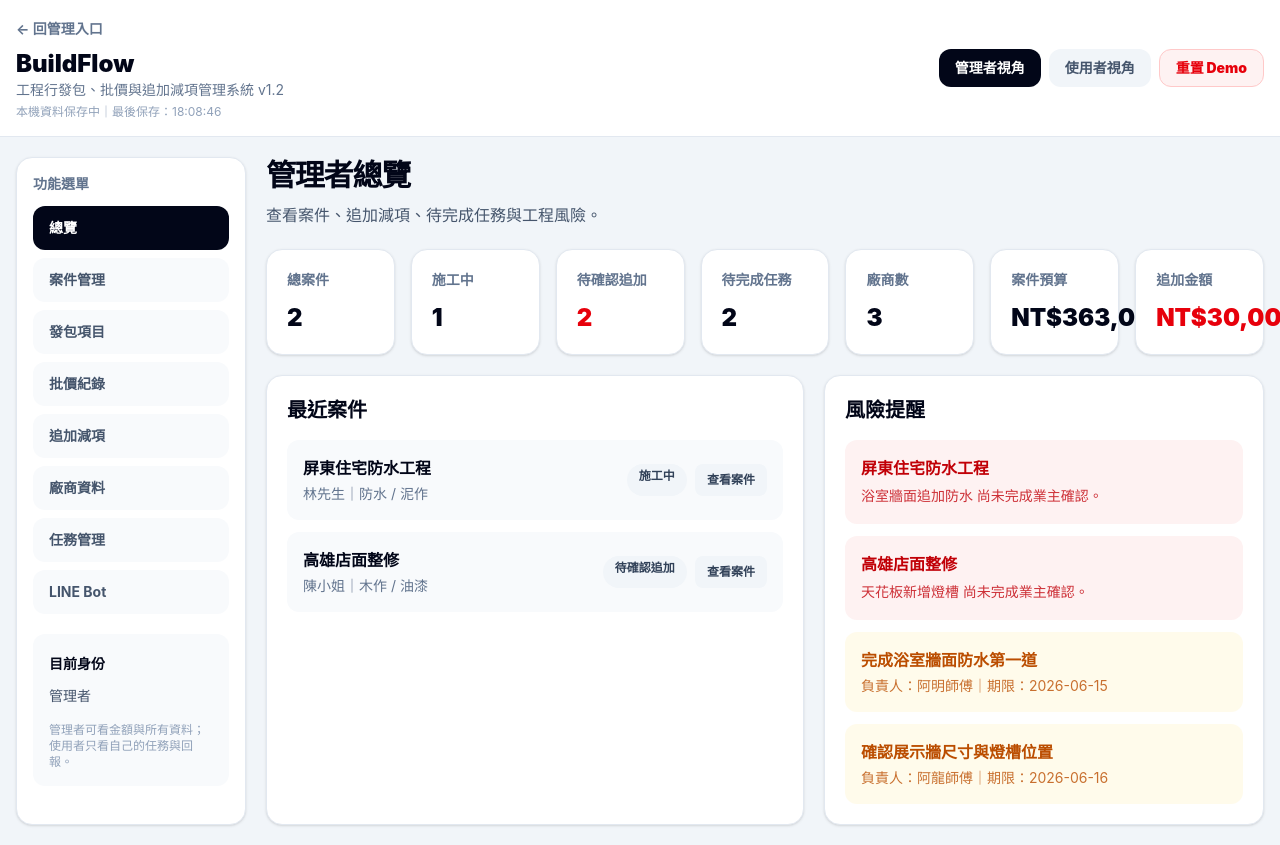
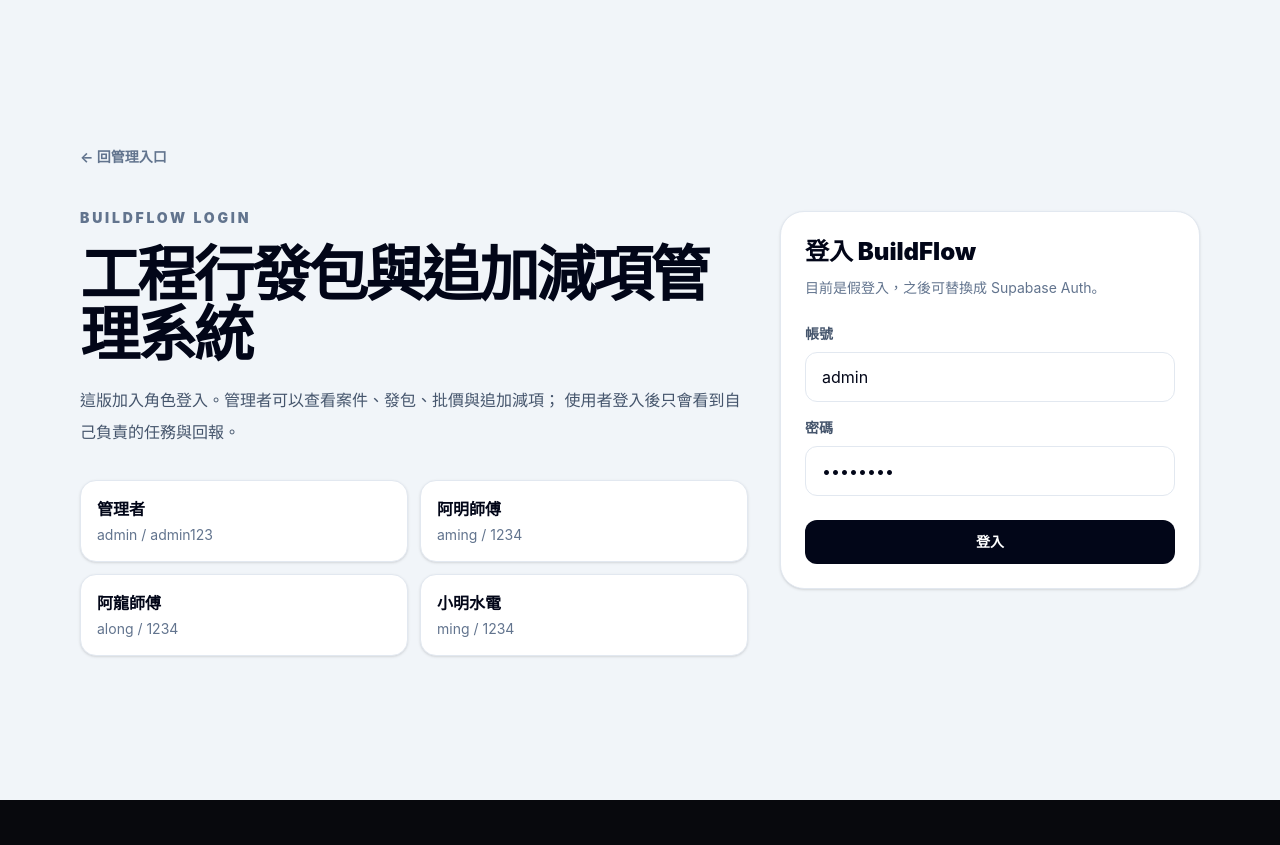
Before and after one commit to QingyuJin/qingyu-web-studio, a React (Vite) app: page /buildflow in a window 1280 px wide. After the commit the page ends 800 px from the top, so only its background shows below. Built offline with nearby package versions, Linux system fonts and the light colour scheme.

Commit message:
add buildflow role login and permissions

```diff
--- a/src/BuildFlow.jsx
+++ b/src/BuildFlow.jsx
@@ -1,15 +1,44 @@
 import { useEffect, useMemo, useState } from "react"
 import { Link } from "react-router-dom"
 
-const STORAGE_KEY = "buildflow_v1_2_data"
+const STORAGE_KEY = "buildflow_v1_3_data"
+const SESSION_KEY = "buildflow_v1_3_session"
 const today = new Date().toISOString().slice(0, 10)
 
 const demoData = {
   users: [
-    { id: "u-admin", name: "管理者", role: "admin", phone: "09xx-000-000" },
-    { id: "u-aming", name: "阿明師傅", role: "worker", phone: "09xx-123-456" },
-    { id: "u-along", name: "阿龍師傅", role: "worker", phone: "09xx-456-789" },
-    { id: "u-ming", name: "小明水電", role: "worker", phone: "09xx-888-666" },
+    {
+      id: "u-admin",
+      username: "admin",
+      password: "admin123",
+      name: "管理者",
+      role: "admin",
+      phone: "09xx-000-000",
+    },
+    {
+      id: "u-aming",
+      username: "aming",
+      password: "1234",
+      name: "阿明師傅",
+      role: "worker",
+      phone: "09xx-123-456",
+    },
+    {
+      id: "u-along",
+      username: "along",
+      password: "1234",
+      name: "阿龍師傅",
+      role: "worker",
+      phone: "09xx-456-789",
+    },
+    {
+      id: "u-ming",
+      username: "ming",
+      password: "1234",
+      name: "小明水電",
+      role: "worker",
+      phone: "09xx-888-666",
+    },
   ],
 
   projects: [
@@ -242,9 +271,8 @@ const changeStatuses = [
 
 function BuildFlow() {
   const [data, setData] = useState(loadInitialData)
-  const [viewRole, setViewRole] = useState("admin")
-  const [activeWorkerId, setActiveWorkerId] = useState("u-aming")
-  const [activeTab, setActiveTab] = useState("dashboard")
+  const [session, setSession] = useState(loadInitialSession)
+  const [activeTab, setActiveTab] = useState(session?.role === "worker" ? "worker" : "dashboard")
   const [activeProjectId, setActiveProjectId] = useState("")
   const [savedAt, setSavedAt] = useState("")
 
@@ -255,8 +283,17 @@ function BuildFlow() {
     setSavedAt(new Date().toLocaleTimeString("zh-TW", { hour12: false }))
   }, [data])
 
-  const currentWorker = users.find((user) => user.id === activeWorkerId)
-  const tabs = viewRole === "admin" ? adminTabs : workerTabs
+  useEffect(() => {
+    if (session) {
+      localStorage.setItem(SESSION_KEY, JSON.stringify(session))
+    } else {
+      localStorage.removeItem(SESSION_KEY)
+    }
+  }, [session])
+
+  const isAdmin = session?.role === "admin"
+  const isWorker = session?.role === "worker"
+  const tabs = isAdmin ? adminTabs : workerTabs
   const activeProject = projects.find((project) => project.id === activeProjectId)
 
   const metrics = useMemo(() => {
@@ -271,15 +308,48 @@ function BuildFlow() {
     }
   }, [projects, changeOrders, tasks, vendors])
 
-  const workerTasks = tasks.filter((task) => task.workerId === activeWorkerId)
-
-  function switchRole(role) {
-    setViewRole(role)
+  const workerTasks = tasks.filter((task) => task.workerId === session?.id)
+
+  function handleLogin(username, password) {
+    const user = users.find(
+      (item) =>
+        item.username.toLowerCase() === username.trim().toLowerCase() &&
+        item.password === password
+    )
+
+    if (!user) {
+      return {
+        ok: false,
+        message: "帳號或密碼錯誤",
+      }
+    }
+
+    const nextSession = {
+      id: user.id,
+      username: user.username,
+      name: user.name,
+      role: user.role,
+      phone: user.phone,
+      loginAt: new Date().toISOString(),
+    }
+
+    setSession(nextSession)
     setActiveProjectId("")
-    setActiveTab(role === "admin" ? "dashboard" : "worker")
+    setActiveTab(user.role === "admin" ? "dashboard" : "worker")
+
+    return {
+      ok: true,
+    }
+  }
+
+  function handleLogout() {
+    setSession(null)
+    setActiveProjectId("")
+    setActiveTab("dashboard")
   }
 
   function openProjectDetail(projectId) {
+    if (!isAdmin) return
     setActiveProjectId(projectId)
     setActiveTab("projectDetail")
   }
@@ -295,7 +365,7 @@ function BuildFlow() {
 
     localStorage.removeItem(STORAGE_KEY)
     setActiveProjectId("")
-    setActiveTab("dashboard")
+    setActiveTab(isAdmin ? "dashboard" : "worker")
     setData(cloneDemoData())
   }
 
@@ -311,7 +381,7 @@ function BuildFlow() {
       type: textValue(form, "type"),
       budget: numberValue(form, "budget"),
       status: "估價中",
-      manager: "管理者",
+      manager: session?.name || "管理者",
       startDate: textValue(form, "startDate") || today,
       dueDate: textValue(form, "dueDate") || today,
       note: textValue(form, "note"),
@@ -337,6 +407,8 @@ function BuildFlow() {
 
     const note = window.prompt("備註", project.note)
     if (note === null) return
+
+    const nextName = name.trim() || project.name
 
     setData((current) => ({
       ...current,
@@ -344,7 +416,7 @@ function BuildFlow() {
         item.id === project.id
           ? {
               ...item,
-              name: name.trim() || item.name,
+              name: nextName,
               client: client.trim() || item.client,
               budget: Number(budgetInput) || 0,
               note,
@@ -352,24 +424,16 @@ function BuildFlow() {
           : item
       ),
       subcontracts: current.subcontracts.map((item) =>
-        item.projectId === project.id
-          ? { ...item, projectName: name.trim() || project.name }
-          : item
+        item.projectId === project.id ? { ...item, projectName: nextName } : item
       ),
       bids: current.bids.map((item) =>
-        item.projectId === project.id
-          ? { ...item, projectName: name.trim() || project.name }
-          : item
+        item.projectId === project.id ? { ...item, projectName: nextName } : item
       ),
       changeOrders: current.changeOrders.map((item) =>
-        item.projectId === project.id
-          ? { ...item, projectName: name.trim() || project.name }
-          : item
+        item.projectId === project.id ? { ...item, projectName: nextName } : item
       ),
       tasks: current.tasks.map((item) =>
-        item.projectId === project.id
-          ? { ...item, projectName: name.trim() || project.name }
-          : item
+        item.projectId === project.id ? { ...item, projectName: nextName } : item
       ),
     }))
   }
@@ -467,28 +531,28 @@ function BuildFlow() {
     const note = window.prompt("備註", subcontract.note)
     if (note === null) return
 
+    const nextItem = item.trim() || subcontract.item
+
     setData((current) => ({
       ...current,
       subcontracts: current.subcontracts.map((target) =>
         target.id === subcontract.id
           ? {
               ...target,
-              item: item.trim() || target.item,
+              item: nextItem,
               price: Number(priceInput) || 0,
               note,
             }
           : target
       ),
       bids: current.bids.map((bid) =>
-        bid.subcontractId === subcontract.id
-          ? { ...bid, item: item.trim() || subcontract.item }
-          : bid
+        bid.subcontractId === subcontract.id ? { ...bid, item: nextItem } : bid
       ),
       tasks: current.tasks.map((task) =>
         task.subcontractId === subcontract.id
           ? {
               ...task,
-              title: `完成：${item.trim() || subcontract.item}`,
+              title: `完成：${nextItem}`,
               note,
             }
           : task
@@ -749,6 +813,10 @@ function BuildFlow() {
 請業主確認後，我們再安排後續施工。`
   }
 
+  if (!session) {
+    return <BuildFlowLogin onLogin={handleLogin} />
+  }
+
   return (
     <main className="min-h-screen bg-slate-100 text-slate-950">
       <header className="border-b border-slate-200 bg-white">
@@ -759,57 +827,28 @@ function BuildFlow() {
             </Link>
             <h1 className="mt-2 text-2xl font-black">BuildFlow</h1>
             <p className="text-sm text-slate-500">
-              工程行發包、批價與追加減項管理系統 v1.2
+              工程行發包、批價與追加減項管理系統 v1.3
             </p>
             <p className="mt-1 text-xs text-slate-400">
-              本機資料保存中｜最後保存：{savedAt || "尚未保存"}
+              登入身份：{session.name}｜{session.role === "admin" ? "管理者" : "使用者"}｜最後保存：{savedAt || "尚未保存"}
             </p>
           </div>
 
           <div className="flex flex-wrap gap-2">
-            <button
-              onClick={() => switchRole("admin")}
-              className={`rounded-xl px-4 py-2 text-sm font-black ${
-                viewRole === "admin"
-                  ? "bg-slate-950 text-white"
-                  : "bg-slate-100 text-slate-600"
-              }`}
-            >
-              管理者視角
-            </button>
-
-            <button
-              onClick={() => switchRole("worker")}
-              className={`rounded-xl px-4 py-2 text-sm font-black ${
-                viewRole === "worker"
-                  ? "bg-slate-950 text-white"
-                  : "bg-slate-100 text-slate-600"
-              }`}
-            >
-              使用者視角
-            </button>
-
-            {viewRole === "worker" && (
-              <select
-                value={activeWorkerId}
-                onChange={(event) => setActiveWorkerId(event.target.value)}
-                className="rounded-xl border border-slate-200 bg-white px-4 py-2 text-sm font-bold"
-              >
-                {users
-                  .filter((user) => user.role === "worker")
-                  .map((user) => (
-                    <option key={user.id} value={user.id}>
-                      {user.name}
-                    </option>
-                  ))}
-              </select>
-            )}
-
+            {isAdmin && (
               <button
                 onClick={resetDemoData}
                 className="rounded-xl border border-red-200 bg-red-50 px-4 py-2 text-sm font-black text-red-600"
               >
                 重置 Demo
+              </button>
+            )}
+
+            <button
+              onClick={handleLogout}
+              className="rounded-xl bg-slate-950 px-4 py-2 text-sm font-black text-white"
+            >
+              登出
             </button>
           </div>
         </div>
@@ -837,7 +876,7 @@ function BuildFlow() {
               </button>
             ))}
 
-            {activeTab === "projectDetail" && (
+            {activeTab === "projectDetail" && isAdmin && (
               <button className="rounded-xl bg-slate-950 px-4 py-3 text-left text-sm font-bold text-white">
                 案件詳情
               </button>
@@ -846,17 +885,17 @@ function BuildFlow() {
 
           <div className="mt-5 rounded-xl bg-slate-50 p-4 text-sm leading-7 text-slate-600">
             <p className="font-black text-slate-950">目前身份</p>
-            <p className="mt-1">
-              {viewRole === "admin" ? "管理者" : currentWorker?.name}
+            <p className="mt-1">{session.name}</p>
+            <p className="mt-3 text-xs text-slate-400">
+              {isAdmin
+                ? "管理者可看金額、批價、追加減項與所有任務。"
+                : "使用者只看自己的任務與回報，不顯示金額與批價。"}
             </p>
-            <p className="mt-3 text-xs text-slate-400">
-              管理者可看金額與所有資料；使用者只看自己的任務與回報。
-            </p>
           </div>
         </aside>
 
         <section className="min-w-0">
-          {activeTab === "dashboard" && (
+          {activeTab === "dashboard" && isAdmin && (
             <Dashboard
               metrics={metrics}
               projects={projects}
@@ -866,7 +905,7 @@ function BuildFlow() {
             />
           )}
 
-          {activeTab === "projects" && (
+          {activeTab === "projects" && isAdmin && (
             <ProjectsPanel
               projects={projects}
               addProject={addProject}
@@ -877,7 +916,7 @@ function BuildFlow() {
             />
           )}
 
-          {activeTab === "projectDetail" && (
+          {activeTab === "projectDetail" && isAdmin && (
             <ProjectDetailPanel
               project={activeProject}
               subcontracts={subcontracts}
@@ -894,7 +933,7 @@ function BuildFlow() {
             />
           )}
 
-          {activeTab === "subcontracts" && (
+          {activeTab === "subcontracts" && isAdmin && (
             <SubcontractsPanel
               projects={projects}
               users={users}
@@ -907,7 +946,7 @@ function BuildFlow() {
             />
           )}
 
-          {activeTab === "bids" && (
+          {activeTab === "bids" && isAdmin && (
             <BidsPanel
               bids={bids}
               subcontracts={subcontracts}
@@ -917,7 +956,7 @@ function BuildFlow() {
             />
           )}
 
-          {activeTab === "changes" && (
+          {activeTab === "changes" && isAdmin && (
             <ChangeOrdersPanel
               projects={projects}
               changeOrders={changeOrders}
@@ -929,7 +968,7 @@ function BuildFlow() {
             />
           )}
 
-          {activeTab === "vendors" && (
+          {activeTab === "vendors" && isAdmin && (
             <VendorsPanel
               vendors={vendors}
               addVendor={addVendor}
@@ -938,7 +977,7 @@ function BuildFlow() {
             />
           )}
 
-          {activeTab === "tasks" && (
+          {activeTab === "tasks" && isAdmin && (
             <TasksPanel
               tasks={tasks}
               toggleTaskComplete={toggleTaskComplete}
@@ -947,9 +986,9 @@ function BuildFlow() {
             />
           )}
 
-          {activeTab === "worker" && (
+          {activeTab === "worker" && isWorker && (
             <WorkerPanel
-              worker={currentWorker}
+              worker={session}
               tasks={workerTasks}
               toggleTaskComplete={toggleTaskComplete}
               updateTaskReport={updateTaskReport}
@@ -957,7 +996,12 @@ function BuildFlow() {
           )}
 
           {activeTab === "linebot" && (
-            <LineBotPanel vendors={vendors} changeOrders={changeOrders} tasks={tasks} />
+            <LineBotPanel
+              vendors={vendors}
+              changeOrders={isAdmin ? changeOrders : []}
+              tasks={isAdmin ? tasks : workerTasks}
+              session={session}
+            />
           )}
         </section>
       </section>
@@ -965,15 +1009,136 @@ function BuildFlow() {
   )
 }
 
+function BuildFlowLogin({ onLogin }) {
+  const [username, setUsername] = useState("admin")
+  const [password, setPassword] = useState("admin123")
+  const [error, setError] = useState("")
+
+  function handleSubmit(event) {
+    event.preventDefault()
+    const result = onLogin(username, password)
+
+    if (!result.ok) {
+      setError(result.message)
+      return
+    }
+
+    setError("")
+  }
+
+  function fillDemo(nextUsername, nextPassword) {
+    setUsername(nextUsername)
+    setPassword(nextPassword)
+    setError("")
+  }
+
+  return (
+    <main className="min-h-screen bg-slate-100 text-slate-950">
+      <section className="mx-auto grid min-h-screen max-w-6xl items-center gap-8 px-4 py-12 lg:grid-cols-[1fr_420px]">
+        <div>
+          <Link to="/admin" className="text-sm font-bold text-slate-500">
+            ← 回管理入口
+          </Link>
+
+          <p className="mt-10 text-sm font-black uppercase tracking-[0.2em] text-slate-500">
+            BuildFlow Login
+          </p>
+
+          <h1 className="mt-4 text-4xl font-black tracking-[-0.05em] md:text-6xl">
+            工程行發包與追加減項管理系統
+          </h1>
+
+          <p className="mt-5 max-w-2xl leading-8 text-slate-600">
+            這版加入角色登入。管理者可以查看案件、發包、批價與追加減項；
+            使用者登入後只會看到自己負責的任務與回報。
+          </p>
+
+          <div className="mt-8 grid gap-3 md:grid-cols-2">
+            <DemoAccount
+              title="管理者"
+              account="admin / admin123"
+              onClick={() => fillDemo("admin", "admin123")}
+            />
+            <DemoAccount
+              title="阿明師傅"
+              account="aming / 1234"
+              onClick={() => fillDemo("aming", "1234")}
+            />
+            <DemoAccount
+              title="阿龍師傅"
+              account="along / 1234"
+              onClick={() => fillDemo("along", "1234")}
+            />
+            <DemoAccount
+              title="小明水電"
+              account="ming / 1234"
+              onClick={() => fillDemo("ming", "1234")}
+            />
+          </div>
+        </div>
+
+        <form
+          onSubmit={handleSubmit}
+          className="rounded-3xl border border-slate-200 bg-white p-6 shadow-sm"
+        >
+          <h2 className="text-2xl font-black">登入 BuildFlow</h2>
+          <p className="mt-2 text-sm leading-6 text-slate-500">
+            目前是假登入，之後可替換成 Supabase Auth。
+          </p>
+
+          <label className="mt-6 grid gap-2">
+            <span className="text-sm font-bold text-slate-600">帳號</span>
+            <input
+              value={username}
+              onChange={(event) => setUsername(event.target.value)}
+              className="rounded-xl border border-slate-200 px-4 py-3 outline-none focus:border-slate-500"
+            />
+          </label>
+
+          <label className="mt-4 grid gap-2">
+            <span className="text-sm font-bold text-slate-600">密碼</span>
+            <input
+              type="password"
+              value={password}
+              onChange={(event) => setPassword(event.target.value)}
+              className="rounded-xl border border-slate-200 px-4 py-3 outline-none focus:border-slate-500"
+            />
+          </label>
+
+          {error && (
+            <p className="mt-4 rounded-xl bg-red-50 px-4 py-3 text-sm font-bold text-red-600">
+              {error}
+            </p>
+          )}
+
+          <button className="mt-6 w-full rounded-xl bg-slate-950 px-4 py-3 text-sm font-black text-white">
+            登入
+          </button>
+        </form>
+      </section>
+    </main>
+  )
+}
+
+function DemoAccount({ title, account, onClick }) {
+  return (
+    <button
+      type="button"
+      onClick={onClick}
+      className="rounded-2xl border border-slate-200 bg-white p-4 text-left shadow-sm"
+    >
+      <p className="font-black">{title}</p>
+      <p className="mt-1 text-sm text-slate-500">{account}</p>
+    </button>
+  )
+}
+
 function Dashboard({ metrics, projects, changeOrders, tasks, openProjectDetail }) {
   const redChanges = changeOrders.filter((item) => !item.confirmedByClient)
 
   return (
     <div className="grid gap-5">
-      <SectionTitle
-        title="管理者總覽"
-        desc="查看案件、追加減項、待完成任務與工程風險。"
-      />
+      <SectionTitle title="管理者總覽" desc="查看案件、追加減項、待完成任務與工程風險。" />
 
       <div className="grid gap-4 md:grid-cols-3 xl:grid-cols-7">
         <Metric label="總案件" value={metrics.projectCount} />
@@ -1870,12 +2035,14 @@ function TaskList({
   )
 }
 
-function LineBotPanel({ vendors, changeOrders, tasks }) {
+function LineBotPanel({ vendors, changeOrders, tasks, session }) {
   const firstVendor = vendors[0]
   const firstChange = changeOrders[0]
   const firstTask = tasks.find((task) => task.status !== "已完成") || tasks[0]
 
-  const examples = [
+  const examples =
+    session?.role === "admin"
+      ? [
           {
             user: "查案件 屏東住宅",
             bot: "屏東住宅防水工程｜狀態：施工中｜待確認追加：浴室牆面追加防水。",
@@ -1895,8 +2062,24 @@ function LineBotPanel({ vendors, changeOrders, tasks }) {
           {
             user: "今日任務",
             bot: firstTask
-        ? `你今天的任務：${firstTask.title}｜案件：${firstTask.projectName}。`
+              ? `今日待處理任務：${firstTask.title}｜負責人：${firstTask.workerName}`
               : "目前沒有待完成任務。",
+          },
+        ]
+      : [
+          {
+            user: "今日任務",
+            bot: firstTask
+              ? `${session.name} 今天的任務：${firstTask.title}｜案件：${firstTask.projectName}`
+              : "你目前沒有待完成任務。",
+          },
+          {
+            user: "回報 已完成第一道防水",
+            bot: "已收到回報，管理者會在任務頁看到你的備註。",
+          },
+          {
+            user: "標記完成",
+            bot: "任務已標記完成。",
           },
         ]
 
@@ -1911,7 +2094,10 @@ function LineBotPanel({ vendors, changeOrders, tasks }) {
         <Card>
           <h3 className="text-xl font-black">可支援指令</h3>
           <div className="mt-4 grid gap-3">
-            {["查案件", "查廠商", "新增追加", "今日任務", "產生確認文字", "提醒收款"].map((item) => (
+            {(session?.role === "admin"
+              ? ["查案件", "查廠商", "新增追加", "今日任務", "產生確認文字", "提醒收款"]
+              : ["今日任務", "回報進度", "標記完成", "查備註"]
+            ).map((item) => (
               <div key={item} className="rounded-xl bg-slate-50 p-4 font-bold">
                 {item}
               </div>
@@ -2062,4 +2248,18 @@ function loadInitialData() {
   }
 }
 
+function loadInitialSession() {
+  try {
+    const raw = localStorage.getItem(SESSION_KEY)
+    if (!raw) return null
+
+    const parsed = JSON.parse(raw)
+    if (!parsed?.id || !parsed?.role) return null
+
+    return parsed
+  } catch {
+    return null
+  }
+}
+
 export default BuildFlow
```
Lines whose indentation alone changed are shown as unchanged.
